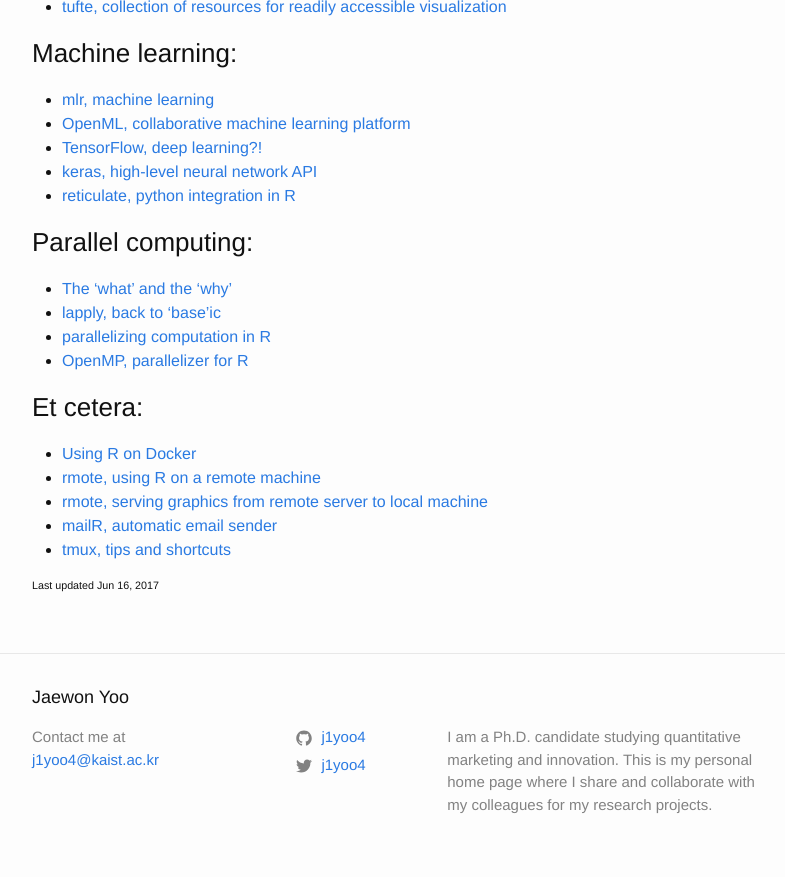
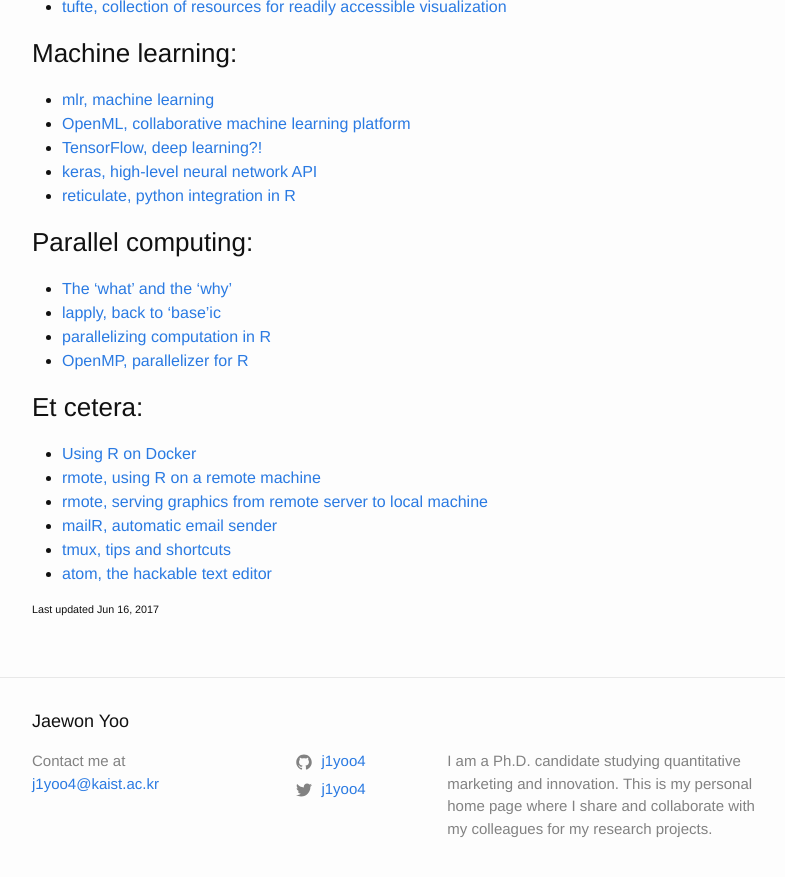
Before and after one commit to j1yoo/j1yoo.github.io, a Jekyll site: the page built from _posts/2017-06-08-useful_r_packages.md, in a window 1280 px wide and 900 px high, scrolled down 874 px. Shown: the top 877 px of the window, without its empty margins (238-1023 px from the left). Built offline with Jekyll 4.4.1, drawn with Linux system fonts in a browser that asks for light colours.

Commit message:
Update 2017-06-08-useful_r_packages.md

```diff
--- a/_posts/2017-06-08-useful_r_packages.md
+++ b/_posts/2017-06-08-useful_r_packages.md
@@ -49,5 +49,6 @@
 * [rmote, serving graphics from remote server to local machine](http://ryanhafen.com/blog/rmote)
 * [mailR, automatic email sender](https://github.com/rpremraj/mailR)
 * [tmux, tips and shortcuts](https://tmuxcheatsheet.com/)
+* [atom, the hackable text editor](https://github.com/atom/atom)
 
 ###### Last updated Jun 16, 2017
```
